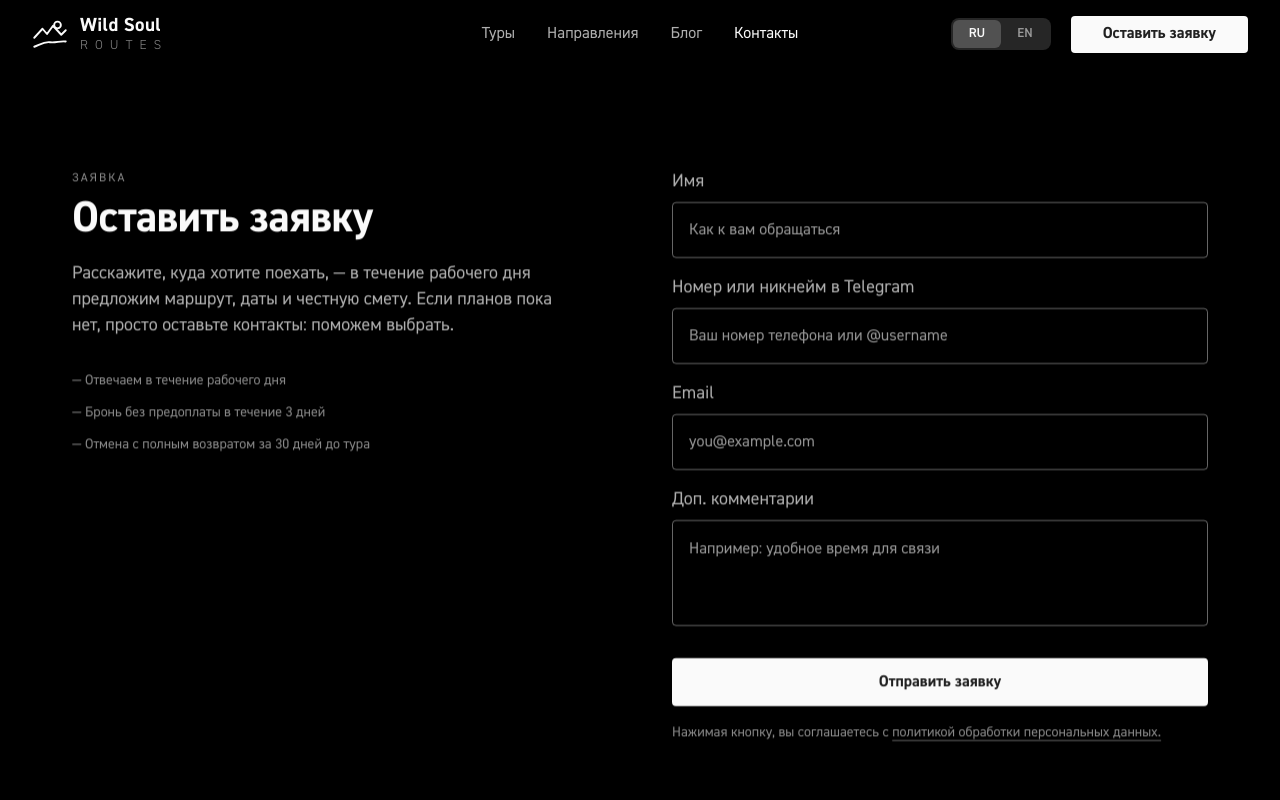
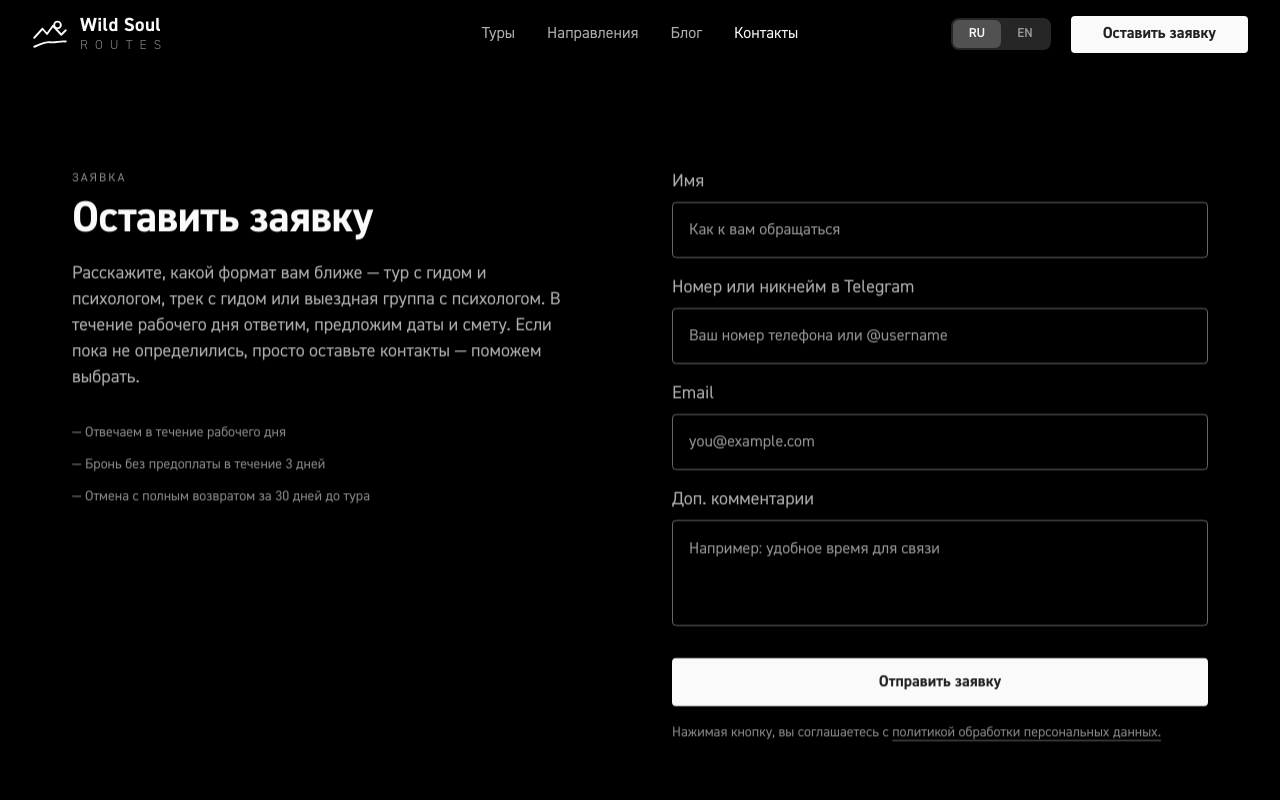
Before and after one commit to fifulina-uxui/wild-soul-routes, a React (Vite) app: page /contacts in a window 1280 px wide. Shown: the top 800 px of the page. Built offline with nearby package versions, Linux system fonts and the light colour scheme.

Commit message:
Contacts: new lead-form copy about the three formats (RU+EN)

```diff
--- a/src/data/content.ts
+++ b/src/data/content.ts
@@ -1259,7 +1259,7 @@ export const content: Record<'ru' | 'en', PageContent> = {
     lead: {
       label: 'Заявка',
       heading: 'Оставить заявку',
-      text: 'Расскажите, куда хотите поехать, — в течение рабочего дня предложим маршрут, даты и честную смету. Если планов пока нет, просто оставьте контакты: поможем выбрать.',
+      text: 'Расскажите, какой формат вам ближе — тур с гидом и психологом, трек с гидом или выездная группа с психологом. В течение рабочего дня ответим, предложим даты и смету. Если пока не определились, просто оставьте контакты — поможем выбрать.',
       bullets: [
         '— Отвечаем в течение рабочего дня',
         '— Бронь без предоплаты в течение 3 дней',
@@ -2394,7 +2394,7 @@ export const content: Record<'ru' | 'en', PageContent> = {
     lead: {
       label: 'Request',
       heading: 'Plan my trip',
-      text: 'Tell us where you want to go — within one business day we will suggest a route, dates and an honest estimate. No plans yet? Just leave your contacts and we will help you choose.',
+      text: 'Tell us which format suits you best — a tour with a guide and a psychologist, a trek with a guide, or a residential group with a psychologist. Within one business day we will reply with suggested dates and an estimate. If you have not decided yet, just leave your contacts — we will help you choose.',
       bullets: [
         '— We reply within one business day',
         '— Booking held for 3 days with no prepayment',
```
